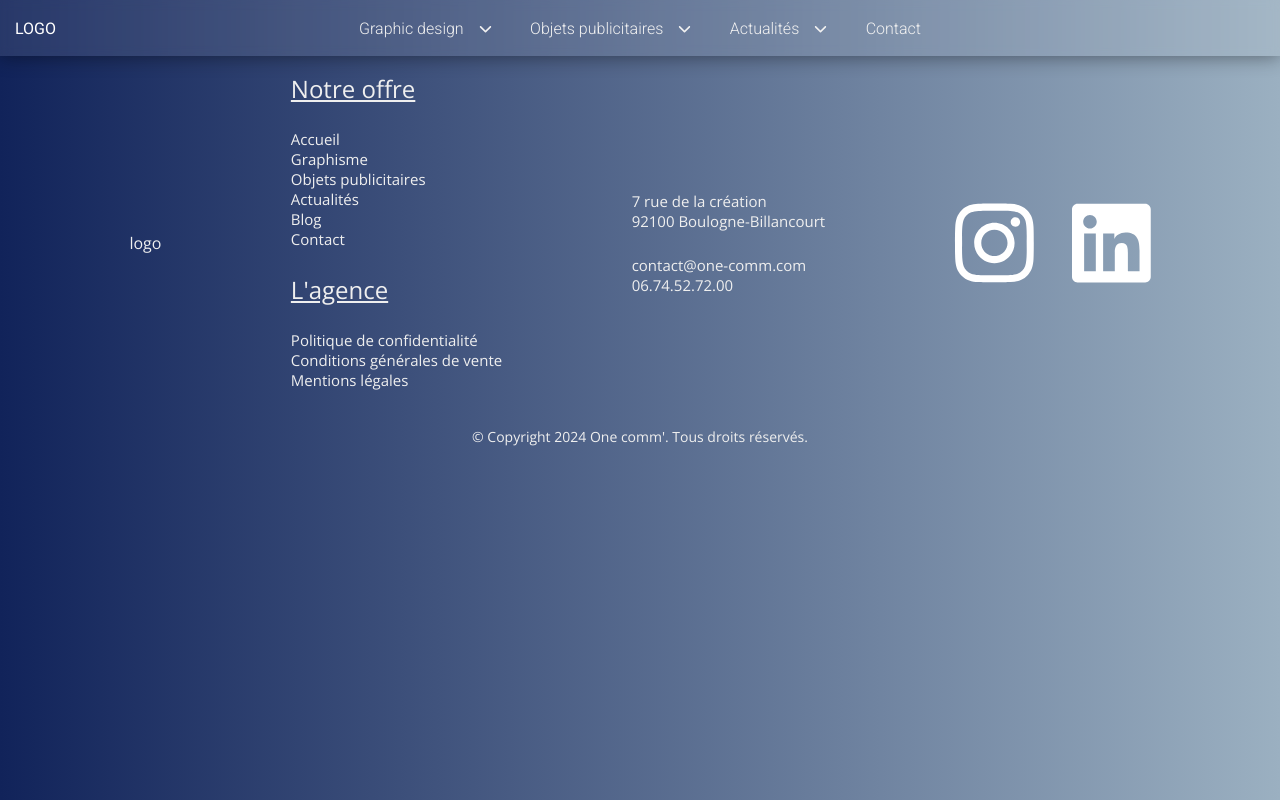
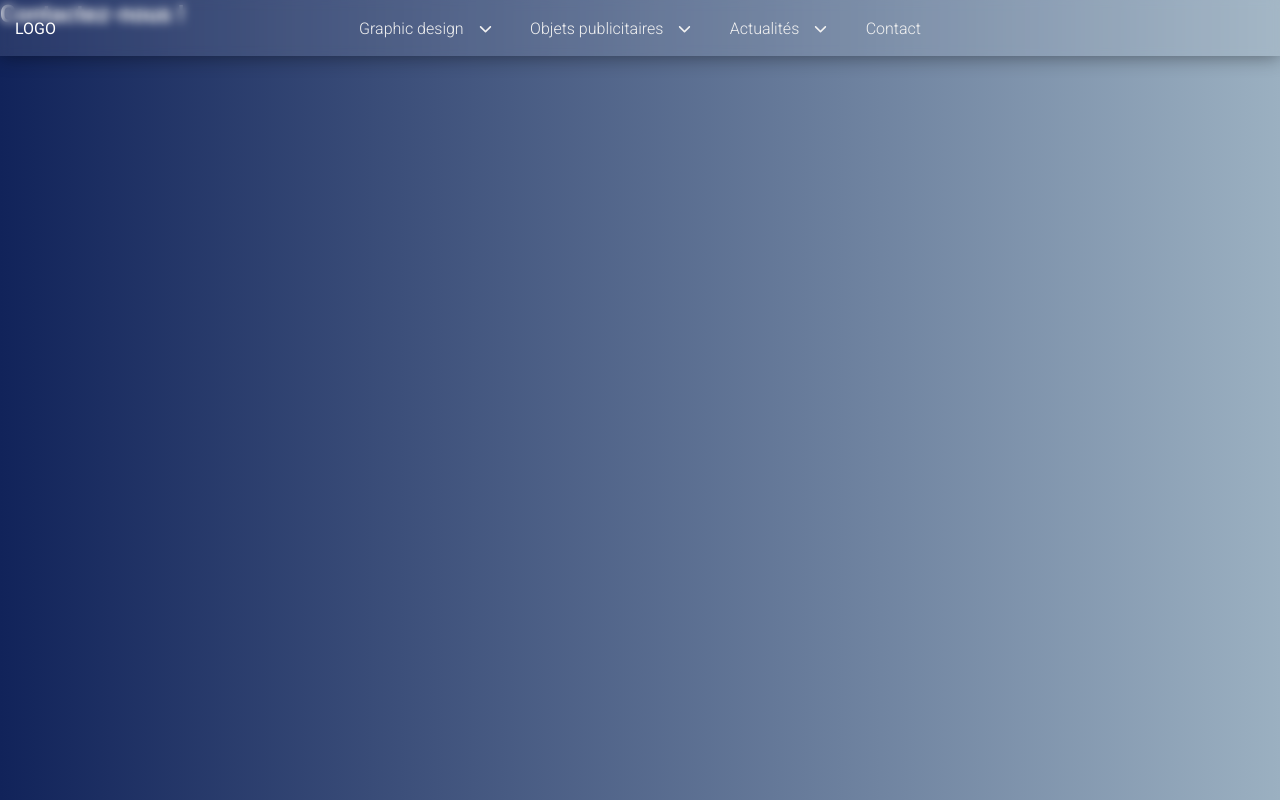
Before and after one commit to Scharlyopitz/One-comm, a React (Vite) app: page /contact in a window 1280 px wide. Shown: the top 800 px of the page. Built offline with nearby package versions, Linux system fonts and the light colour scheme.

Commit message:
Ajout feuille de style pour la section contact

```diff
--- /dev/null
+++ b/src/components/Contact/ContactezNous.jsx
@@ -0,0 +1,12 @@
+export default function ContactezNous() {
+  return (
+    <section className="contactezNous">
+      <h1>Contactez-nous !</h1>
+      <Formulaire />
+    </section>
+  );
+}
+
+function Formulaire() {
+  return <div className="form"></div>;
+}
--- a/src/pages/Contact.jsx
+++ b/src/pages/Contact.jsx
@@ -1,3 +1,9 @@
+import ContactezNous from "../components/Contact/ContactezNous";
+
 export default function Contact() {
-  return <main></main>;
+  return (
+    <main>
+      <ContactezNous />
+    </main>
+  );
 }
--- /dev/null
+++ b/src/sass/contact/_contactezNous.scss
@@ -0,0 +1,3 @@
+// .contactezNous{
+
+// }
--- a/src/style/style.scss
+++ b/src/style/style.scss
@@ -1,6 +1,8 @@
 @import "../sass/base/colors";
 @import "../sass/base/fonts";
 @import "../sass/base/reset";
+
+@import "../sass/contact/contactezNous";
 
 @import "../sass/footer/footer";
 
```
